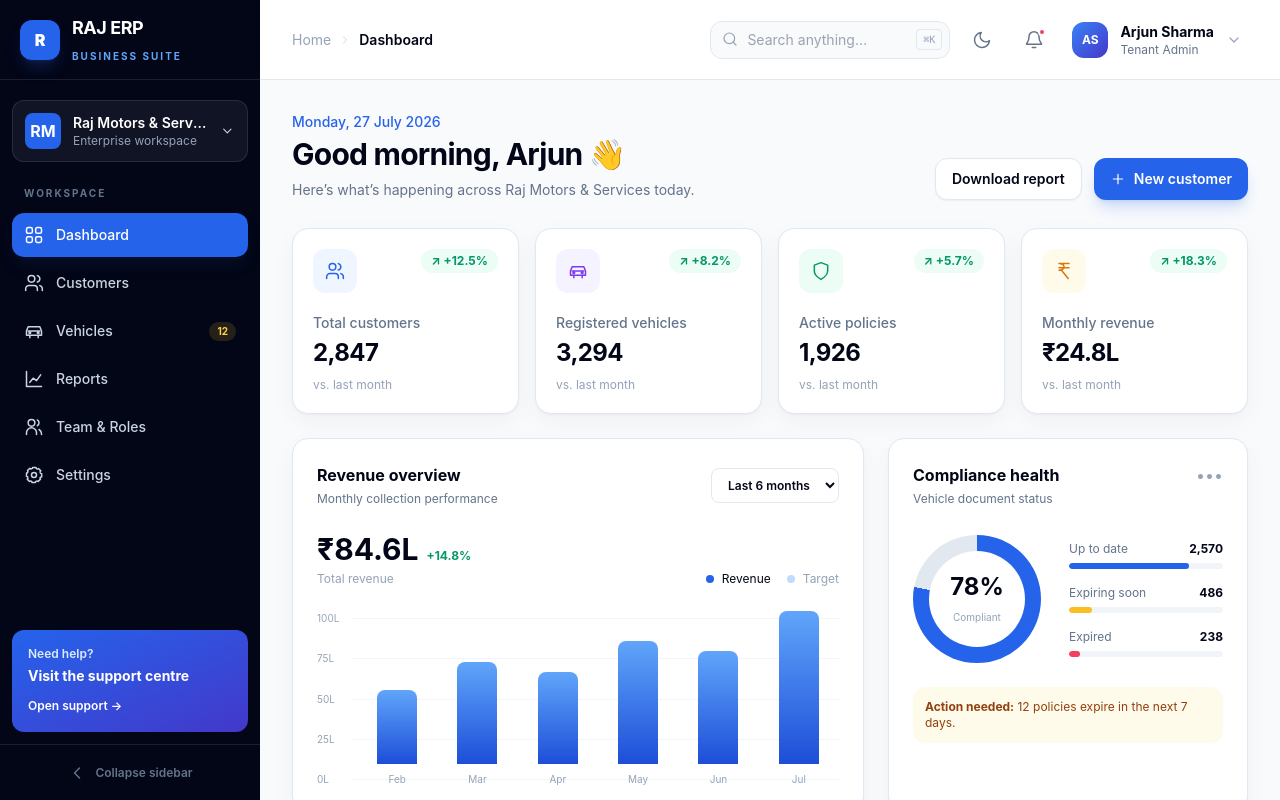
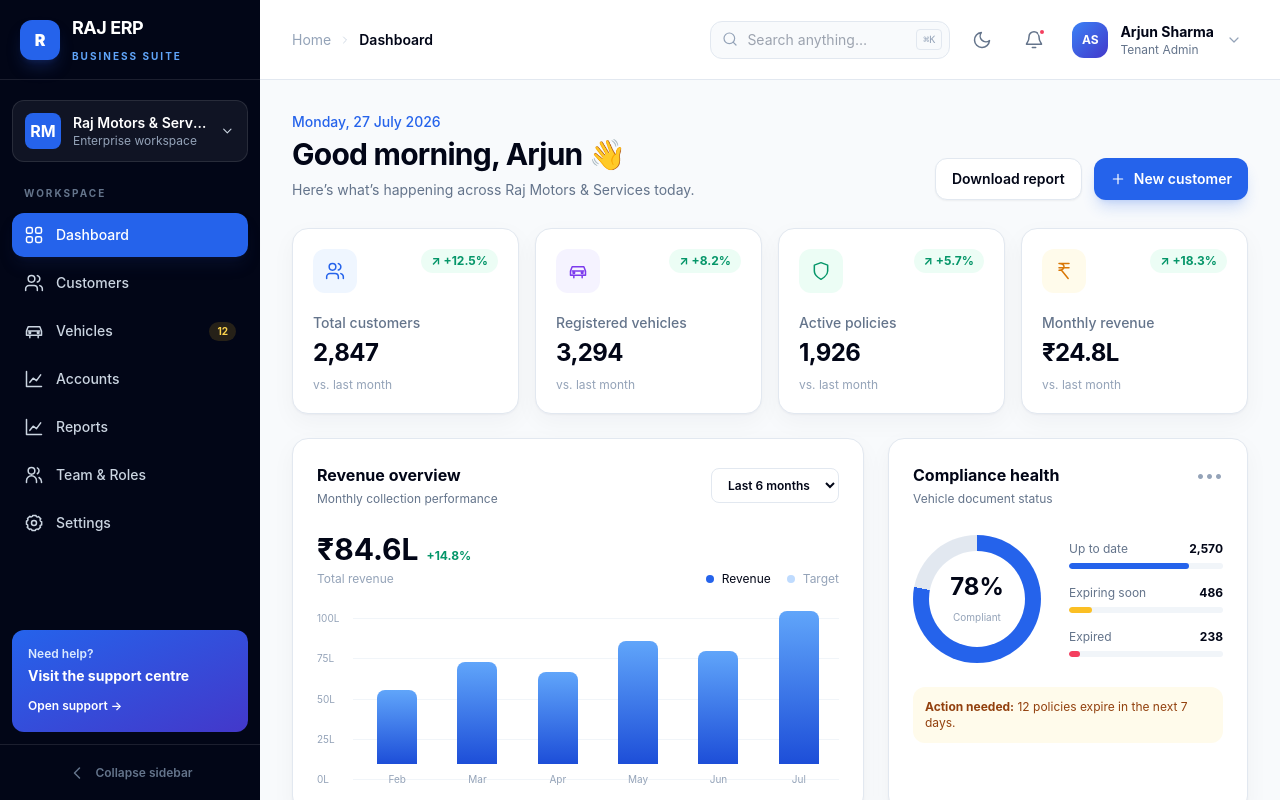
Before and after one commit to rajoverseas9951-cpu/raj-erp, a Next.js app in the folder frontend/: page /dashboard in a window 1280 px wide. Shown: the top 800 px of the page. Built offline with nearby package versions, Linux system fonts and the light colour scheme.

Commit message:
Add Accounts ledger link to dashboard sidebar

```diff
--- a/frontend/components/dashboard/DashboardShell.tsx
+++ b/frontend/components/dashboard/DashboardShell.tsx
@@ -10,6 +10,7 @@ const navigation: {label:string;href:string;icon:string;permission?:DashboardPer
   {label:'Dashboard',href:'/dashboard',icon:'dashboard',permission:'dashboard.view'},
   {label:'Customers',href:'/customers',icon:'customers',permission:'customer.view'},
   {label:'Vehicles',href:'/vehicles',icon:'vehicle',permission:'vehicle.view',badge:'12'},
+  {label:'Accounts',href:'/accounts/ledgers',icon:'reports'},
   {label:'Reports',href:'/reports',icon:'reports',permission:'reports.view'},
   {label:'Team & Roles',href:'/users',icon:'users',permission:'users.view'},
   {label:'Settings',href:'/settings',icon:'settings',permission:'settings.manage'},
```
